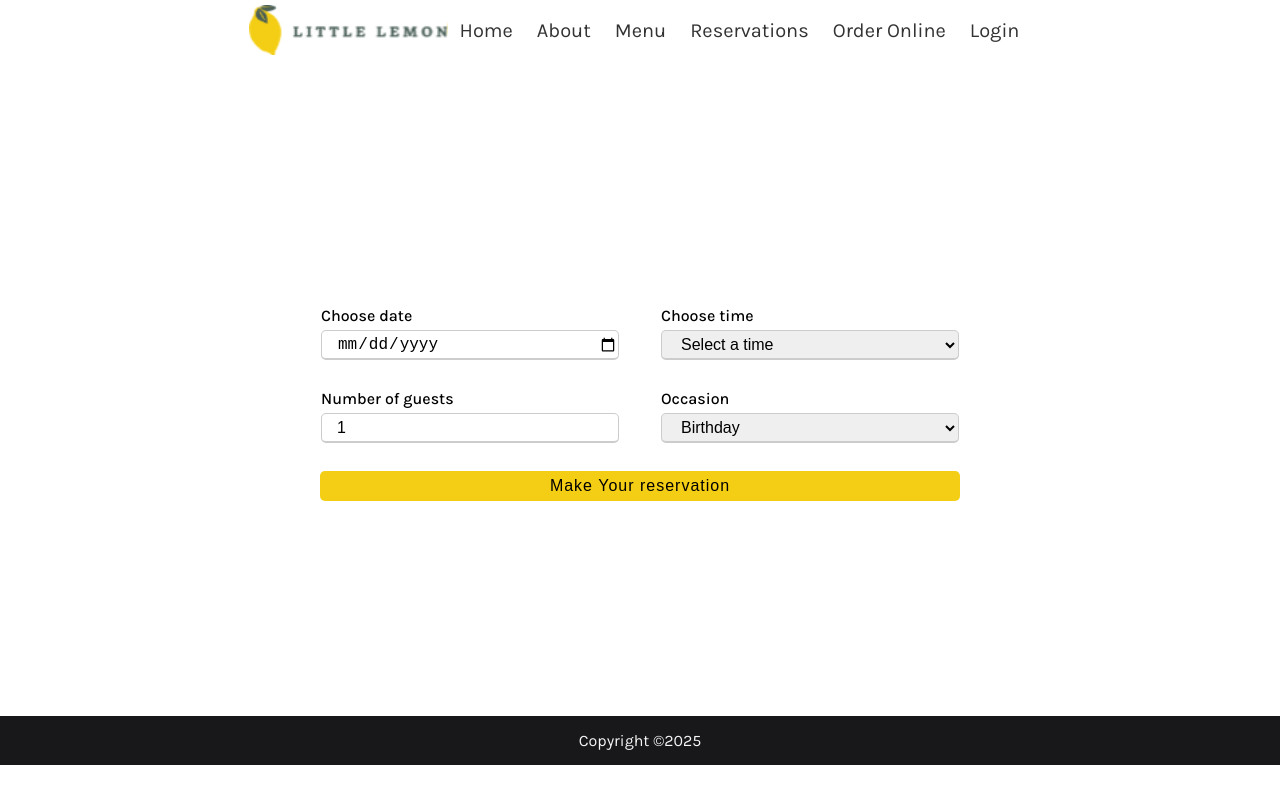
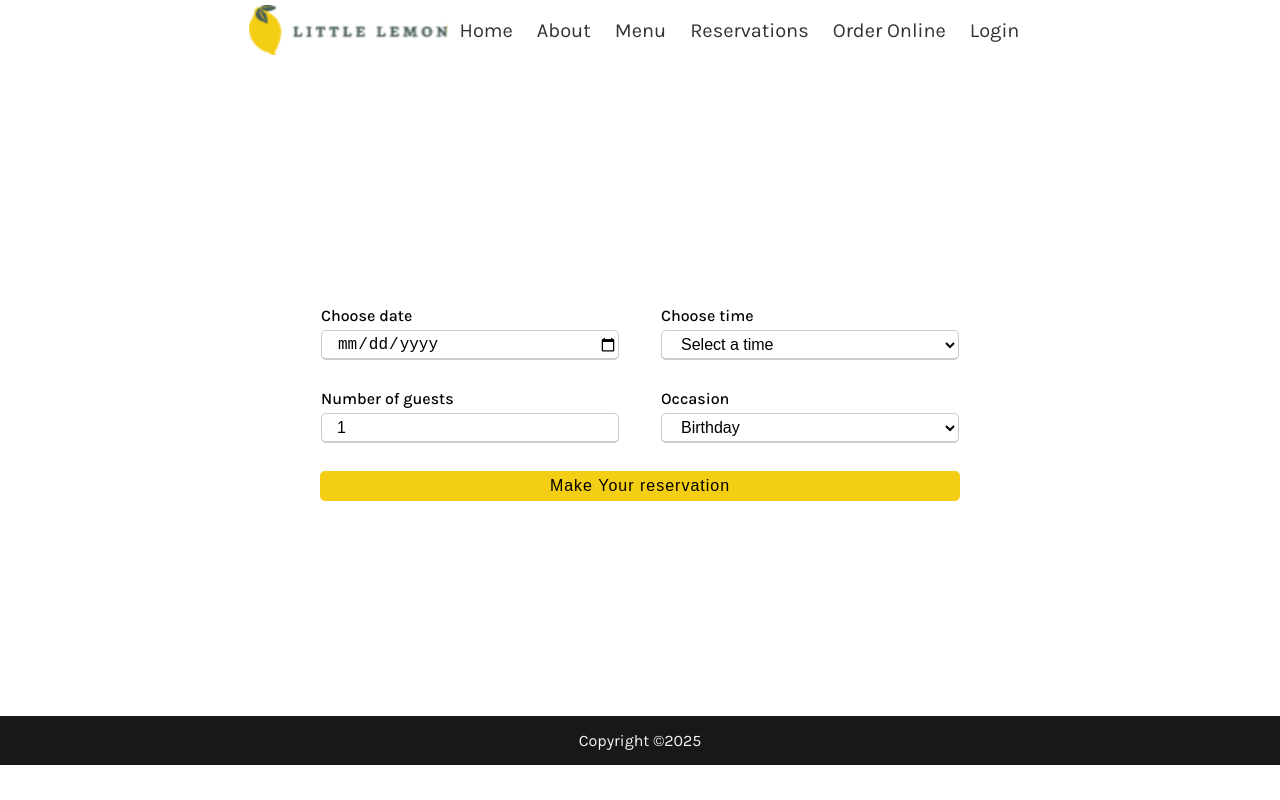
Before and after one commit to 23zeli/booking-system, a React (Vite) app: page /booking-system/reservations in a window 1280 px wide. Built offline with nearby package versions, Linux system fonts and the light colour scheme; a web font is replaced by a local one.

Commit message:
removed bg color again

```diff
--- a/src/Component/BookingForm.css
+++ b/src/Component/BookingForm.css
@@ -118,7 +118,6 @@ form {
   font-weight: 500;
   display: block;
   margin-bottom: 5px;
-  background: none;
 }
 
 .input-box input, #occasion, #res-time {
@@ -130,6 +129,7 @@ form {
   padding-left: 15px;
   font-size: 16px;
   border-bottom-width: 2px;
+  background: none;
 }
 
 .submit{
```
